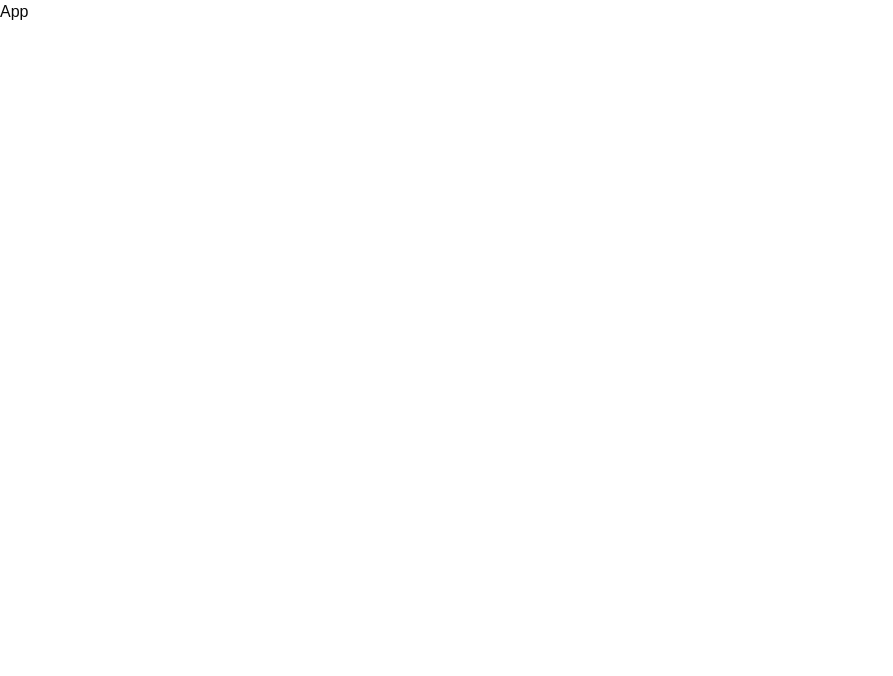
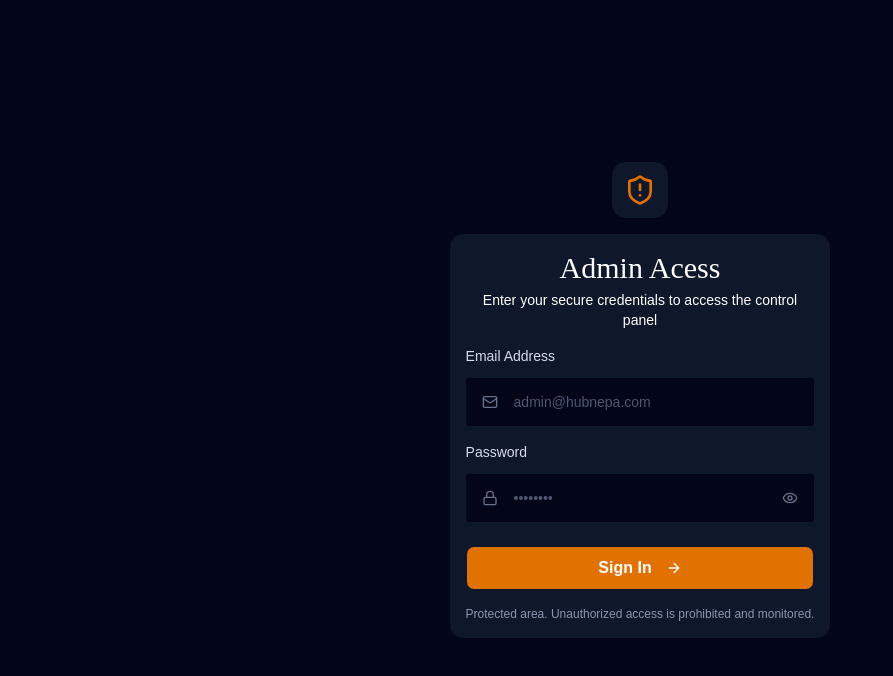
Before and after one commit to react6-flyweis/hubnepa-admin, a React (Vite) app: page / in a window 1280 px wide. Shown: the top 676 px of the page, without its empty margins (0-893 px from the left). Built offline with nearby package versions, Linux system fonts and the light colour scheme.

Commit message:
feat: implement routing with Suspense and Loading component in App

```diff
--- a/src/App.tsx
+++ b/src/App.tsx
@@ -1,5 +1,16 @@
+import { Suspense } from "react"
+import { createBrowserRouter, RouterProvider } from "react-router"
+import { Routes } from "@/routes/routes"
+import { Loading } from "@/components/layouts/Loading"
+
+const router = createBrowserRouter(Routes)
+
 export function App() {
-  return <div className="">App</div>
+  return (
+    <Suspense fallback={<Loading />}>
+      <RouterProvider router={router} />
+    </Suspense>
+  )
 }
 
 export default App
```
